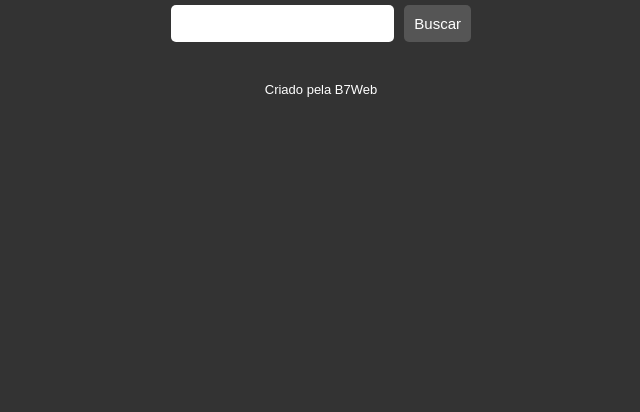
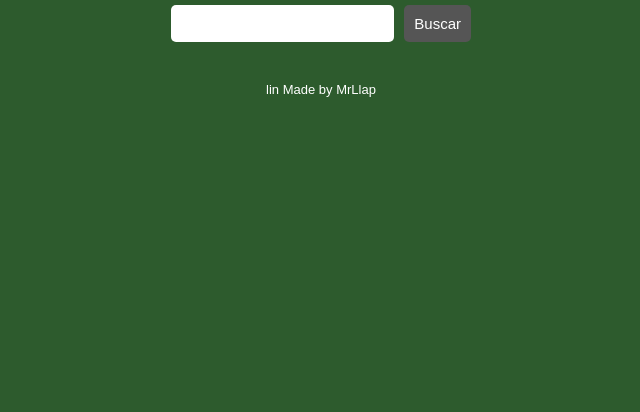
Before and after one commit to Leonardo-A-Pacheco/weather-base-JS, a plain HTML site: page index.html in a window 1280 px wide. Shown: the part 388-800 px from the top of the page, without its empty margins (319-959 px from the left). Drawn offline with Linux system fonts and the light colour scheme.

Commit message:
first-commit

```diff
--- a/index.html
+++ b/index.html
@@ -1,5 +1,5 @@
 <!DOCTYPE html>
-<html lang="pt">
+<html lang="pt-BR">
 <head>
     <meta charset="UTF-8">
     <meta http-equiv="X-UA-Compatible" content="IE=edge">
@@ -36,7 +36,8 @@
 
     <div class="aviso"></div>
 
-    <footer>Criado pela B7Web</footer>
+    <footer> lin Made by MrLlap</footer>
+    <!-- <footer>Criado pela B7Web</footer> -->
 
     <script src="script.js"></script>
 </body>
--- a/style.css
+++ b/style.css
@@ -10,7 +10,7 @@ body {
     justify-content: center;
     align-items: center;
     flex-direction: column;
-    background-color: #333;
+    background-color: #2d5b2d;
     font-family: Arial, Helvetica, sans-serif;
 }
 
```
